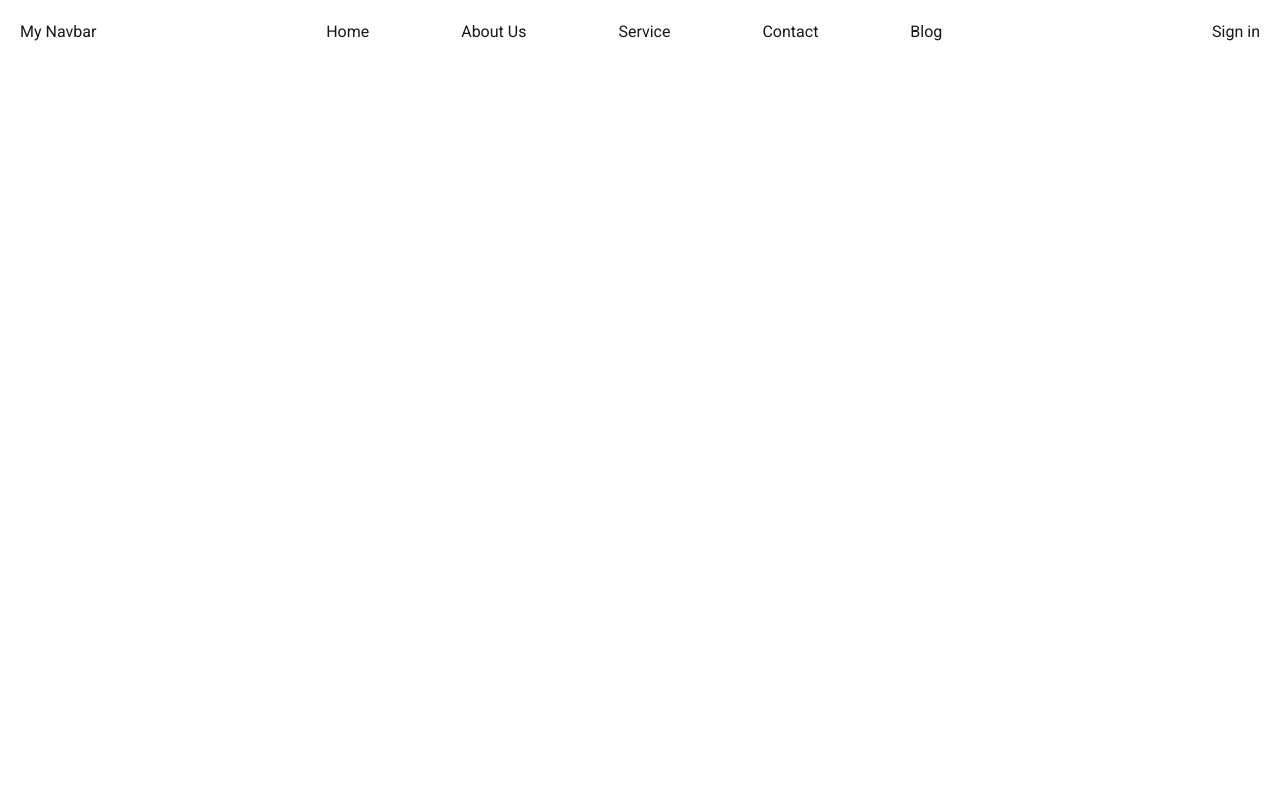
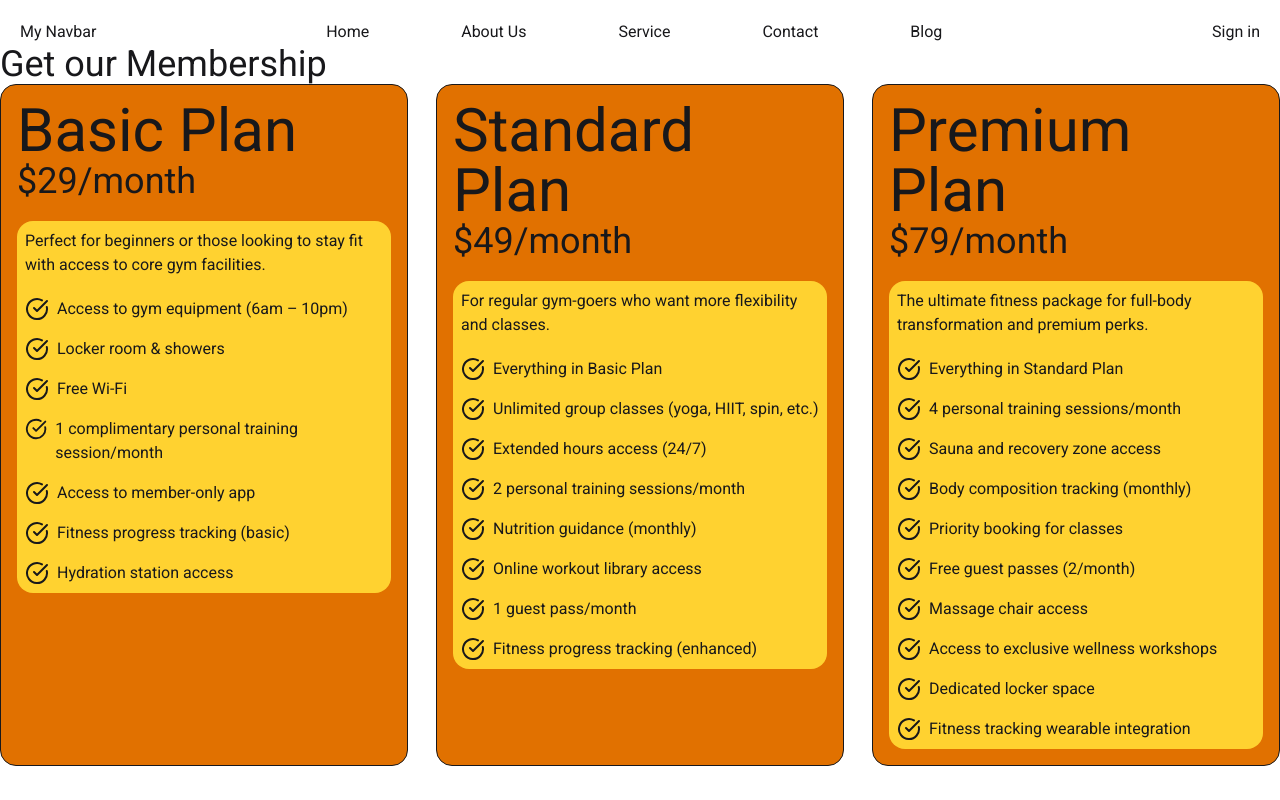
Before and after one commit to abdulkader33447/tailwind-react-pricing-option, a React (Vite) app: page / in a window 1280 px wide. Built offline with nearby package versions, Linux system fonts and the light colour scheme.

Commit message:
added pricing card

```diff
--- a/src/App.jsx
+++ b/src/App.jsx
@@ -1,6 +1,14 @@
+import { Suspense } from "react";
 import "./App.css";
 import DaisyNav from "./assets/component/DaisyNav";
 import NavBar from "./assets/component/NavBar/NavBar";
+import PricingOption from "./assets/component/PricingOption/PricingOption";
+
+
+const PricingPromise = fetch('pricing.json')
+.then(res => res.json()
+// .then(data => console.log(data))
+)
 
 function App() {
   return (
@@ -10,7 +18,11 @@ function App() {
         {/* <DaisyNav></DaisyNav> */}
       </header>
 
-      <main></main>
+      <main>
+        <Suspense fallback={<span className="loading loading-spinner loading-lg"></span>}>
+          <PricingOption PricingPromise={PricingPromise}></PricingOption>
+        </Suspense>
+      </main>
     </>
   );
 }
--- /dev/null
+++ b/src/assets/component/PricingCard/PricingCard.jsx
@@ -0,0 +1,26 @@
+import React from "react";
+import PricingFeature from "./PricingFeature";
+
+const PricingCard = ({ pricing }) => {
+  // console.log(pricing);
+  const {name,price,description,features} = pricing;
+
+  return (
+    <div className=" border bg-amber-600 rounded-2xl p-4">
+      {/* card header */}
+      <div>
+        <h1 className="text-6xl">{name}</h1>
+        <h4 className="text-4xl">{price}</h4>
+      </div>
+      {/* card body */}
+      <div className="mt-5 bg-amber-300 rounded-2xl p-2 ">
+        <p className="mb-5">{description}</p>
+        {
+          features.map((feature,index) => <PricingFeature key={index} feature={feature}></PricingFeature>)
+        }
+      </div>
+    </div>
+  );
+};
+
+export default PricingCard;
--- /dev/null
+++ b/src/assets/component/PricingCard/PricingFeature.jsx
@@ -0,0 +1,12 @@
+import React from 'react';
+import { CircleCheckBig } from 'lucide-react';
+
+const PricingFeature = ({feature}) => {
+  return (
+    <div>
+      <p className='flex gap-2 mt-4'><CircleCheckBig />{feature}</p>
+    </div>
+  );
+};
+
+export default PricingFeature;
--- a/src/assets/component/PricingOption/PricingOption.jsx
+++ b/src/assets/component/PricingOption/PricingOption.jsx
@@ -1,11 +1,22 @@
-// import React from 'react';
+import React, { use } from 'react';
+import PricingCard from '../PricingCard/PricingCard';
 
-// const PricingOption = () => {
-//   return (
-//     <div>
+const PricingOption = ({PricingPromise}) => {
 
-//     </div>
-//   );
-// };
+const pricingData = use(PricingPromise);
+// console.log(pricingData)
 
-// export default PricingOption;
+
+  return (
+    <div>
+      <h2 className='text-4xl'>Get our Membership</h2>
+      <div className='grid md:grid-cols-3 gap-7'>
+        {
+          pricingData.map(pricing => <PricingCard key={pricing.id} pricing={pricing}></PricingCard>)
+        }
+      </div>
+    </div>
+  );
+};
+
+export default PricingOption;
```
